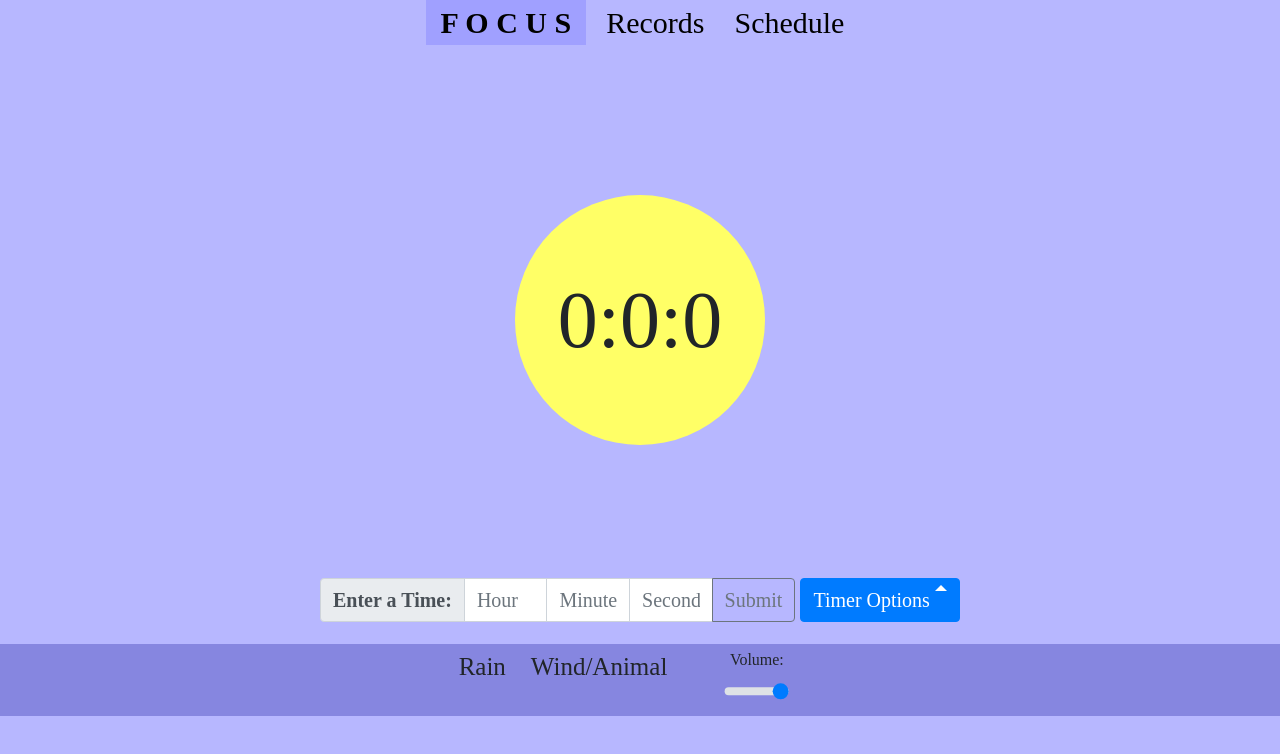
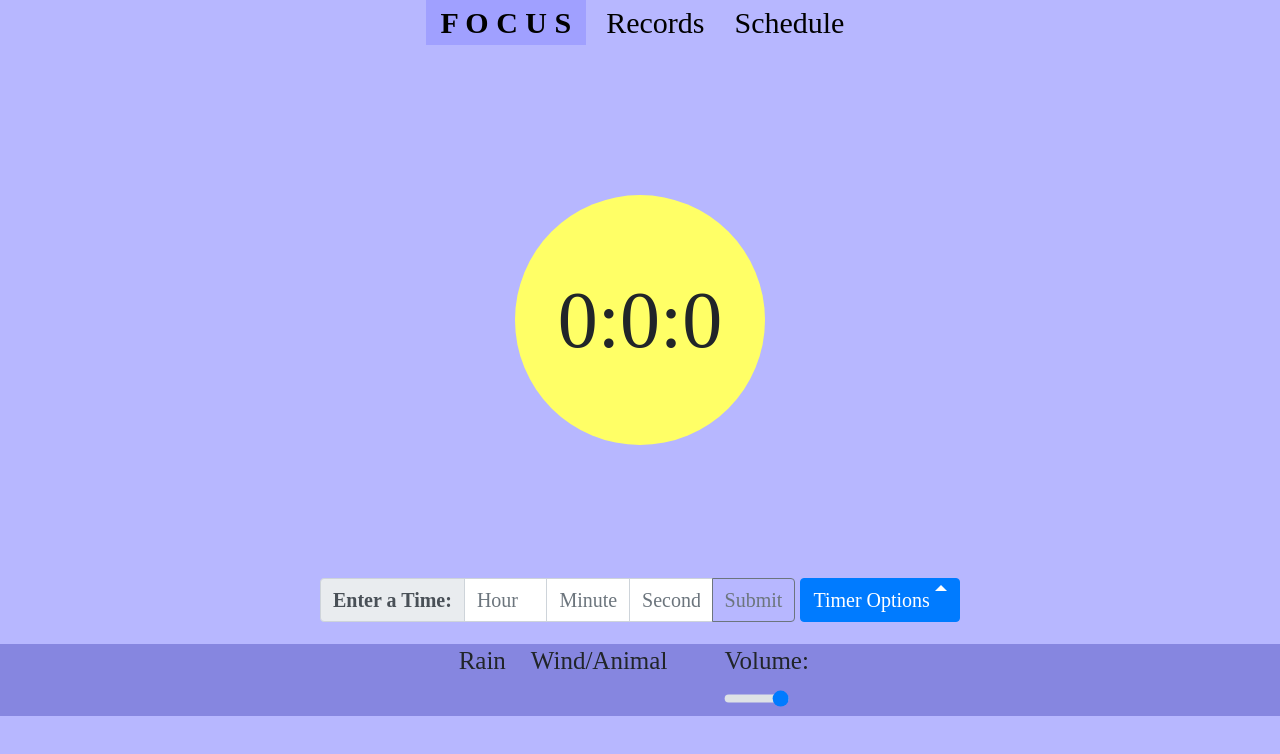
Before and after one commit to FrankBaj/FOCUS_PUBLIC, a React (Create React App) app: page /Records#/Main in a window 1280 px wide. Shown: the top 754 px of the page. Built offline with nearby package versions, Linux system fonts and the light colour scheme.

Commit message:
Fixed Volume Slider

```diff
--- a/src/Main.css
+++ b/src/Main.css
@@ -85,6 +85,7 @@
 
 #slider{
     width: 50%;
+    font-size: 25px;
 }
 
 #sound_buttons{
@@ -135,4 +136,7 @@
         width: 100%;
         font-size: 25px;
     }
+    #sound_buttons{
+        margin-left: 40px;
+    }
 }
```
